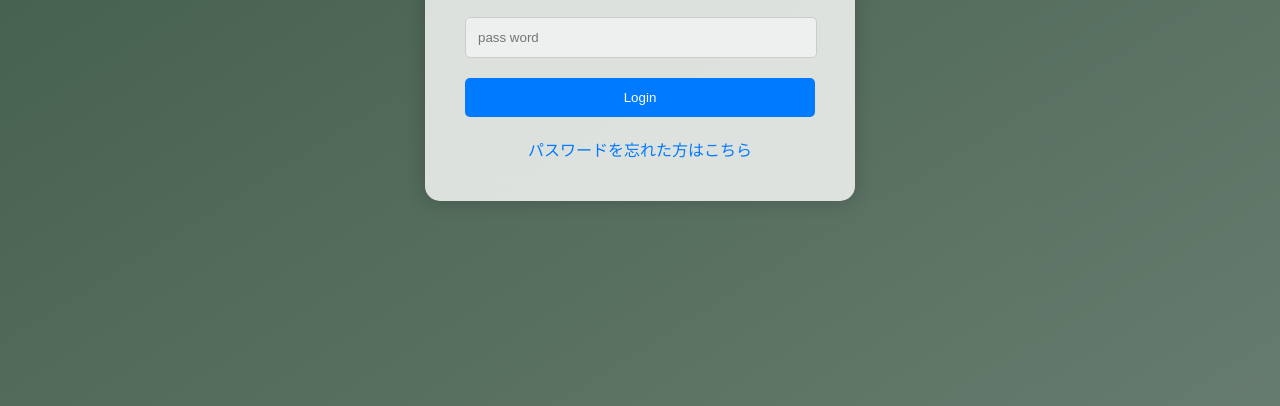
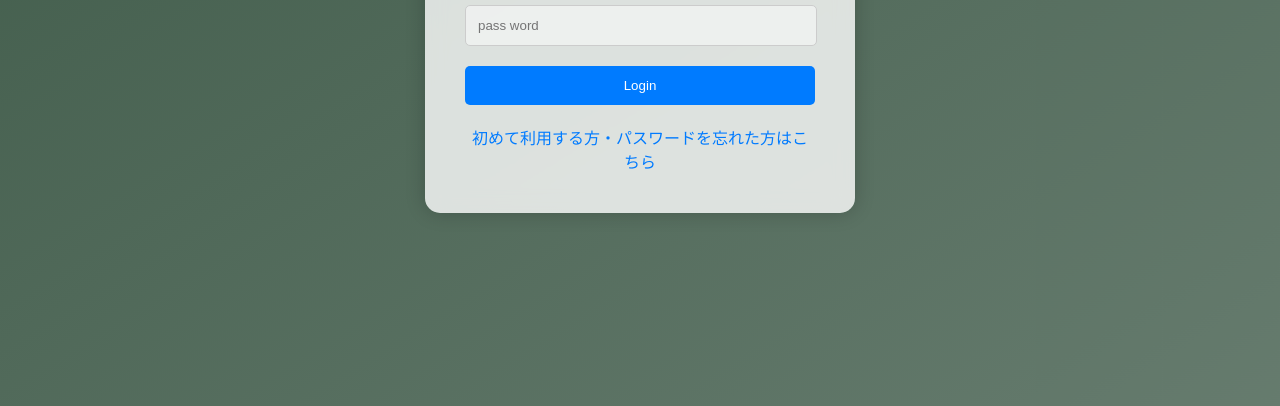
Before and after one commit to ria373/373login, a plain HTML site: page index.html in a window 1280 px wide. Shown: the part 394-800 px from the top of the page. Drawn offline with Linux system fonts and the light colour scheme.

Commit message:
Update index.html

```diff
--- a/index.html
+++ b/index.html
@@ -97,7 +97,7 @@
         <input type="password" id="password" placeholder="pass word">
         <button onclick="login()">Login</button>
         <div class="link-container">
-            <a href="https://docs.google.com/forms/d/e/1FAIpQLSdLp5N8j7w9n9pLh2rS_d7qL7_p_1qV6t_Q/viewform?usp=sf_link">パスワードを忘れた方はこちら</a>
+            <a href="hhttps://forms.office.com/Pages/DesignPageV2.aspx?origin=NeoPortalPage&subpage=design&id=DQSIkWdsW0yxEjajBLZtrQAAAAAAAAAAAAYAADWYBldURTFMNkczVEZVS0pVREJQTzlWNVJPSTAzMy4u&analysis=false">初めて利用する方・パスワードを忘れた方はこちら</a>
         </div>
     </div>
 
```
